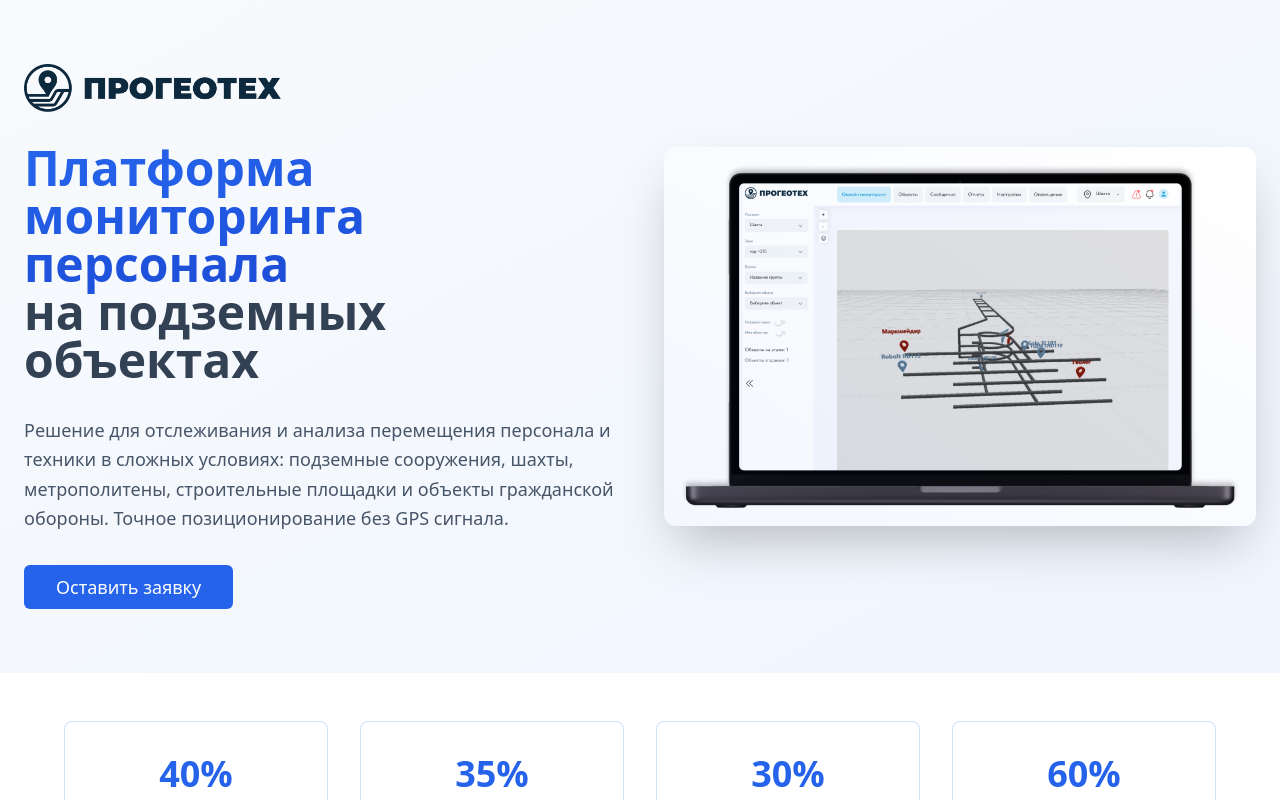
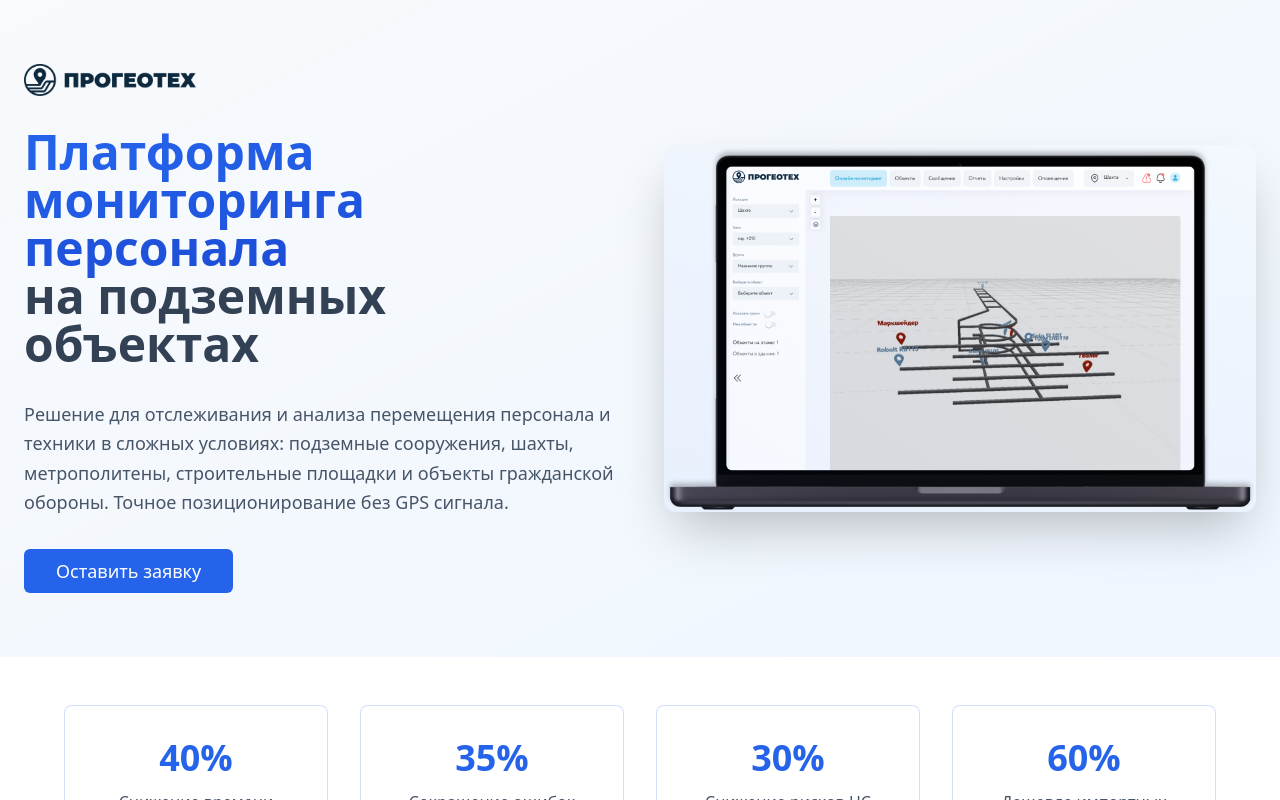
Before and after one commit to Diana-Savelieva/geo-tunnel-vision, a React (Vite) app: page / in a window 1280 px wide. Shown: the top 800 px of the page. Built offline with nearby package versions, Linux system fonts and the light colour scheme.

Commit message:
Refactor: Adjust banner image and logo size
Adjusted the banner image to remove the white background and reduced the logo size.

```diff
--- a/src/components/HeroSection.tsx
+++ b/src/components/HeroSection.tsx
@@ -1,3 +1,4 @@
+
 
 import { Button } from "@/components/ui/button";
 
@@ -21,7 +22,7 @@ const HeroSection = () => {
                   <img
                     src="/lovable-uploads/bf64424f-49fc-432e-aa22-5002965f254f.png"
                     alt="ПРОГЕОТЕХ логотип"
-                    className="h-12 w-auto"
+                    className="h-8 w-auto"
                   />
                 </div>
               </div>
@@ -52,13 +53,11 @@ const HeroSection = () => {
             {/* Right side - System interface screenshot */}
             <div className="flex justify-center lg:justify-end">
               <div className="relative">
-                <div className="bg-white rounded-xl shadow-2xl p-4 max-w-full">
-                  <img
-                    src="/lovable-uploads/d1d2cffc-821d-4843-9150-d563778a588f.png"
-                    alt="Интерфейс системы мониторинга ПРОГЕОТЕХ"
-                    className="rounded-lg max-w-full h-auto w-full object-contain"
-                  />
-                </div>
+                <img
+                  src="/lovable-uploads/10c1b8d3-8049-4da3-93fa-8ee295f6bf44.png"
+                  alt="Интерфейс системы мониторинга ПРОГЕОТЕХ"
+                  className="rounded-xl shadow-2xl max-w-full h-auto w-full object-contain"
+                />
                 <div className="absolute inset-0 bg-gradient-to-tr from-blue-600/5 to-transparent rounded-xl"></div>
               </div>
             </div>
```
Also changed, not shown: public/lovable-uploads/10c1b8d3-8049-4da3-93fa-8ee295f6bf44.png (added).
